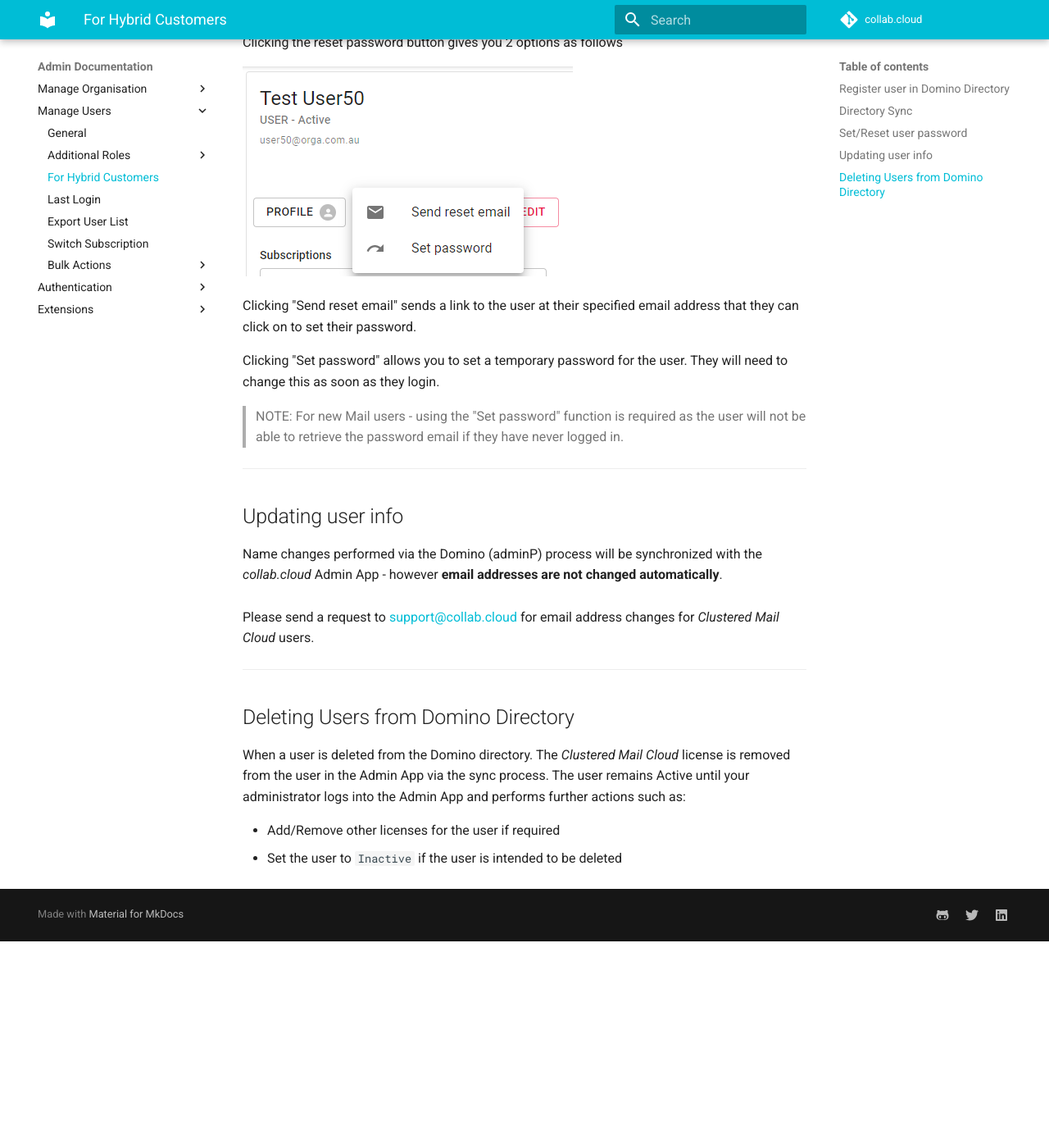
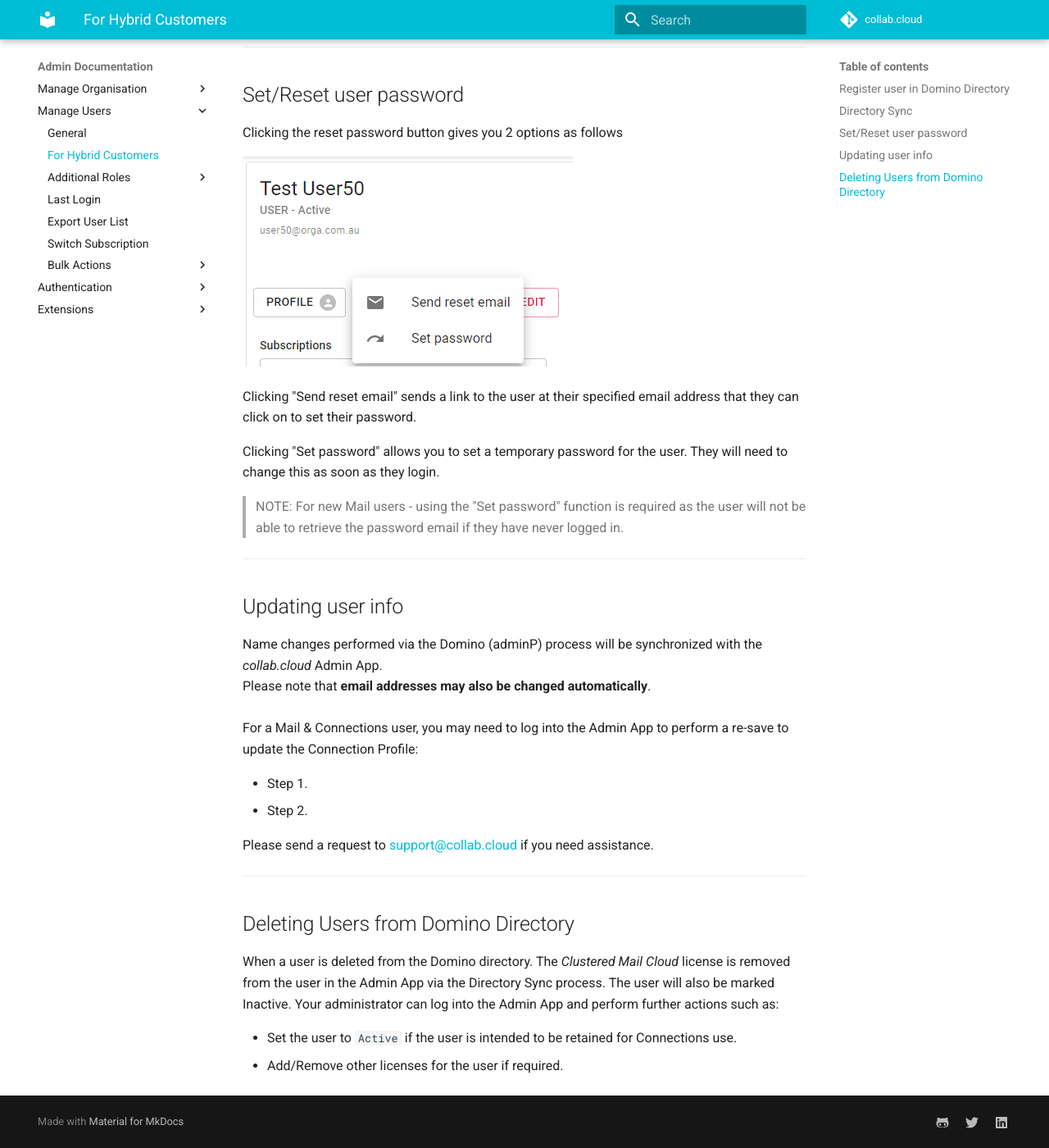
Before and after one commit to collabdotcloud/docs.collab.cloud, an MkDocs documentation site: the page built from docs/admin/manage-users-hybrid.md, in a window 1280 px wide and 1400 px high, scrolled down 3259 px. Shown: the whole window at 82% size. Built offline with MkDocs 1.6.1 and Material for MkDocs 9.7.7, drawn with Linux system fonts in a browser that asks for light colours; before the commit the page ends 4407 px from its top, so only the background shows below that; some of the changed text lies outside the part shown.

Commit message:
hybrid customers doc update

```diff
--- a/docs/admin/manage-users-hybrid.md
+++ b/docs/admin/manage-users-hybrid.md
@@ -5,7 +5,7 @@
 
 * You will need to register your new user in the Domino Directory, and set a password for the Notes ID if your user is to use Notes client.
 * Notes ID/Internet passwords are not used to authenticate to Connections/Verse mail via browser and/or apps, plugins or other.
-* If you are registering an on-premise Mail or Apps user - this user is completely independent of the _collab.cloud_ environment and this procedure does not apply.
+* If you are registering an on-premise Mail or Apps user - this procedure may still apply, as you can assign a Connections license to the user in _collab.cloud_ if your Organization is licensed. The Directory Sync will create this user in the _collab.cloud_ Admin App unless you place the NOSYNC string in the Person Document
 
 ---
 
@@ -28,12 +28,13 @@
 * Assign a _Clustered Mail Cloud_ license to any new users who are registered against your nominated _collab.cloud_ Mail Servers and mailboxes created
 * Assign a _Clustered Mail Cloud_ license to any existing users who have been moved/updated to _collab.cloud_ Mail Servers and mailboxes transferred via Domino (adminP) process
 * Assign a _Clustered Mail Cloud_ license to any existing Connections users in _collab.cloud_ who have been registered in the Domino Directory for mail
+* Modify basic name information for a user such as First/Last name, email address
 * Remove all licenses from any users who have been deleted from the Domino Directory and set the user status to Inactive
 
-> ** The 4-hour sync process is temporary while migrations from IBM Connections Cloud are being completed and the User management processes are being finalised.
+> ** The 3 minute Sync heartbeat is being rolled out during May 2021. This will be the default setting but may differ in your Organiztion. Please log a support ticket via [support@collab.cloud](mailto:support@collab.cloud) for more information.
 
 </br>
-After the sync process has created/updated the user in the Admin App - you can then set a password and (if required) assign a Connections license. </br></br>
+After the sync process has created/updated the user in the Admin App - you can then set a password and (if required) assign a Connections or other license. </br></br>
     ![domreg-adminapp](/assets/images/screen-shots/admin/domreg-adminapp.png)
 
 You may also notice that the _Shortname/UserID_ field in the Person Document is updated with a unique number or univeral ID value.
@@ -65,14 +66,20 @@
 
 ## Updating user info
 
-Name changes performed via the Domino (adminP) process will be synchronized with the _collab.cloud_ Admin App - however <strong>email addresses are not changed automatically</strong>.</br></br>
-Please send a request to [support@collab.cloud](mailto:support@collab.cloud) for email address changes for _Clustered Mail Cloud_ users.
+Name changes performed via the Domino (adminP) process will be synchronized with the _collab.cloud_ Admin App.</br>
+Please note that <strong>email addresses may also be changed automatically</strong>.</br></br>
+For a Mail & Connections user, you may need to log into the Admin App to perform a re-save to update the Connection Profile:
+
+* Step 1.
+* Step 2.
+
+Please send a request to [support@collab.cloud](mailto:support@collab.cloud) if you need assistance.
 
 ---
 
 ## Deleting Users from Domino Directory
 
-When a user is deleted from the Domino directory. The _Clustered Mail Cloud_ license is removed from the user in the Admin App via the sync process. The user remains Active until your administrator logs into the Admin App and performs further actions such as:
+When a user is deleted from the Domino directory. The _Clustered Mail Cloud_ license is removed from the user in the Admin App via the Directory Sync process. The user will also be marked Inactive. Your administrator can log into the Admin App and perform further actions such as:
 
-* Add/Remove other licenses for the user if required
-* Set the user to `Inactive` if the user is intended to be deleted
+* Set the user to `Active` if the user is intended to be retained for Connections use.
+* Add/Remove other licenses for the user if required.
--- a/mkdocs.yml
+++ b/mkdocs.yml
@@ -39,10 +39,10 @@
               - Member of: admin/communities-member-of.md
       - Manage Users:
           - General: admin/manage-users.md
+          - For Hybrid Customers: admin/manage-users-hybrid.md
           - Additional Roles:
               - Get Admin News: admin/get-admin-news.md
               - Support Role: admin/support-role.md
-          - For Hybrid Customers: admin/manage-users-hybrid.md
       #      - Mail/IM Only Customers: admin/manage-users-mailim.md
           - Last Login: admin/last-login.md
           - Export User List: admin/export-user-list.md
```
Also changed, not shown: other parts of docs/admin/manage-users-hybrid.md (+1 -1 lines).
